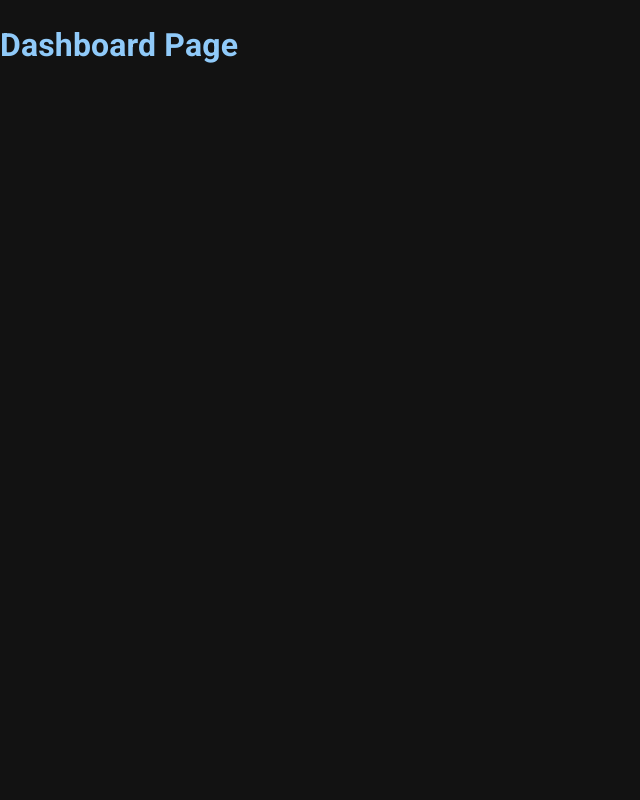
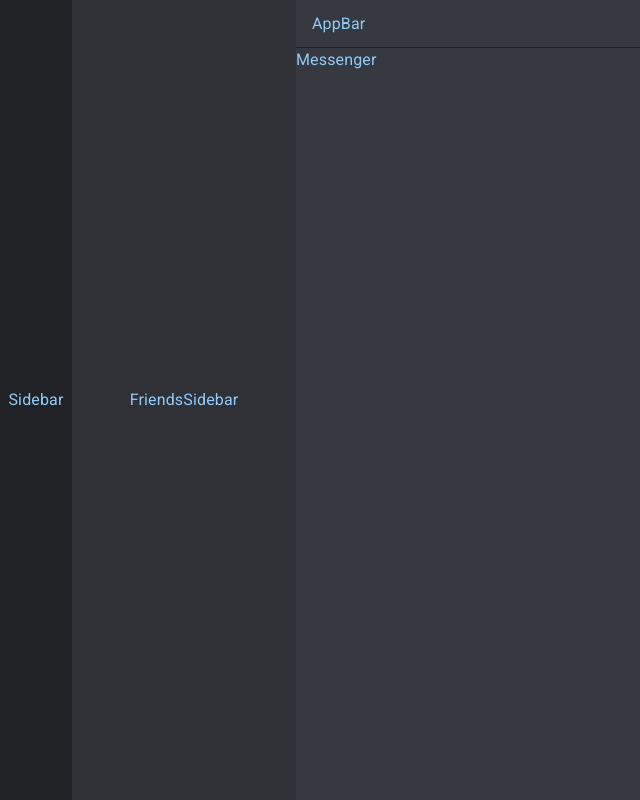
Before and after one commit to tomascatena/discord-clone, a React (Create React App) app in the folder client/: page /dashboard in a window 1280 px wide. Shown: the whole page, without its empty margins (0-640 px from the left). Built offline with nearby package versions, Linux system fonts and the light colour scheme.

Commit message:
create layout for Dashboard Page

```diff
--- /dev/null
+++ b/client/src/components/AppBar/AppBar.styled.ts
@@ -0,0 +1,15 @@
+import { styled } from '@mui/system';
+
+export const AppBarContainer = styled('div')(() => ({
+  position: 'absolute',
+  top: 0,
+  right: 0,
+  height: '48px',
+  borderBottom: '1px solid #202225',
+  backgroundColor: '#36393F',
+  width: 'calc(100% - 224px - 72px)',
+  display: 'flex',
+  alignItems: 'center',
+  justifyContent: 'space-between',
+  padding: '0 16px',
+}));
--- /dev/null
+++ b/client/src/components/AppBar/AppBar.tsx
@@ -0,0 +1,12 @@
+import { AppBarContainer } from './AppBar.styled';
+import React from 'react';
+
+type Props = {}
+
+const AppBar:React.FC<Props> = () => {
+  return (
+    <AppBarContainer>AppBar</AppBarContainer>
+  );
+};
+
+export default AppBar;
--- /dev/null
+++ b/client/src/components/FriendsSidebar/FriendsSidebar.styled.ts
@@ -0,0 +1,11 @@
+import { styled } from '@mui/system';
+
+export const FriendsSidebarContainer = styled('div')(() => ({
+  width: '224px',
+  height: '100%',
+  display: 'flex',
+  flexDirection: 'column',
+  justifyContent: 'center',
+  alignItems: 'center',
+  backgroundColor: '#2F3136',
+}));
--- /dev/null
+++ b/client/src/components/FriendsSidebar/FriendsSidebar.tsx
@@ -0,0 +1,14 @@
+import { FriendsSidebarContainer } from './FriendsSidebar.styled';
+import React from 'react';
+
+type Props = {}
+
+const FriendsSidebar:React.FC<Props> = () => {
+  return (
+    <FriendsSidebarContainer>
+      FriendsSidebar
+    </FriendsSidebarContainer>
+  );
+};
+
+export default FriendsSidebar;
--- /dev/null
+++ b/client/src/components/Messenger/Messenger.styled.ts
@@ -0,0 +1,8 @@
+import { styled } from '@mui/system';
+
+export const MessengerContainer = styled('div')(() => ({
+  flex: 1,
+  backgroundColor: '#36393F',
+  marginTop: '48px',
+  display: 'flex',
+}));
--- /dev/null
+++ b/client/src/components/Messenger/Messenger.tsx
@@ -0,0 +1,14 @@
+import { MessengerContainer } from './Messenger.styled';
+import React from 'react';
+
+type Props = {}
+
+const Messenger:React.FC<Props> = () => {
+  return (
+    <MessengerContainer>
+      Messenger
+    </MessengerContainer>
+  );
+};
+
+export default Messenger;
--- /dev/null
+++ b/client/src/components/Sidebar/Sidebar.styled.ts
@@ -0,0 +1,11 @@
+import { styled } from '@mui/system';
+
+export const SidebarContainer = styled('div')(() => ({
+  width: '72px',
+  height: '100%',
+  display: 'flex',
+  flexDirection: 'column',
+  justifyContent: 'center',
+  alignItems: 'center',
+  backgroundColor: '#202225',
+}));
--- /dev/null
+++ b/client/src/components/Sidebar/Sidebar.tsx
@@ -0,0 +1,14 @@
+import { SidebarContainer } from './Sidebar.styled';
+import React from 'react';
+
+type Props = {}
+
+const Sidebar:React.FC<Props> = () => {
+  return (
+    <SidebarContainer>
+      Sidebar
+    </SidebarContainer>
+  );
+};
+
+export default Sidebar;
--- /dev/null
+++ b/client/src/pages/DashboardPage/DashboardPage.styled.ts
@@ -0,0 +1,7 @@
+import { styled } from '@mui/system';
+
+export const DashboardPageContainer = styled('div')({
+  display: 'flex',
+  width: '100%',
+  height: '100vh',
+});
--- a/client/src/pages/DashboardPage/DashboardPage.tsx
+++ b/client/src/pages/DashboardPage/DashboardPage.tsx
@@ -1,8 +1,21 @@
+import { DashboardPageContainer } from './DashboardPage.styled';
+import AppBar from '@components/AppBar/AppBar';
+import FriendsSidebar from '@components/FriendsSidebar/FriendsSidebar';
+import Messenger from '@components/Messenger/Messenger';
 import React from 'react';
+import Sidebar from '@components/Sidebar/Sidebar';
 
 const DashboardPage:React.FC = () => {
   return (
-    <h1>Dashboard Page</h1>
+    <DashboardPageContainer>
+      <Sidebar/>
+
+      <FriendsSidebar/>
+
+      <Messenger/>
+
+      <AppBar/>
+    </DashboardPageContainer>
   );
 };
 
```
